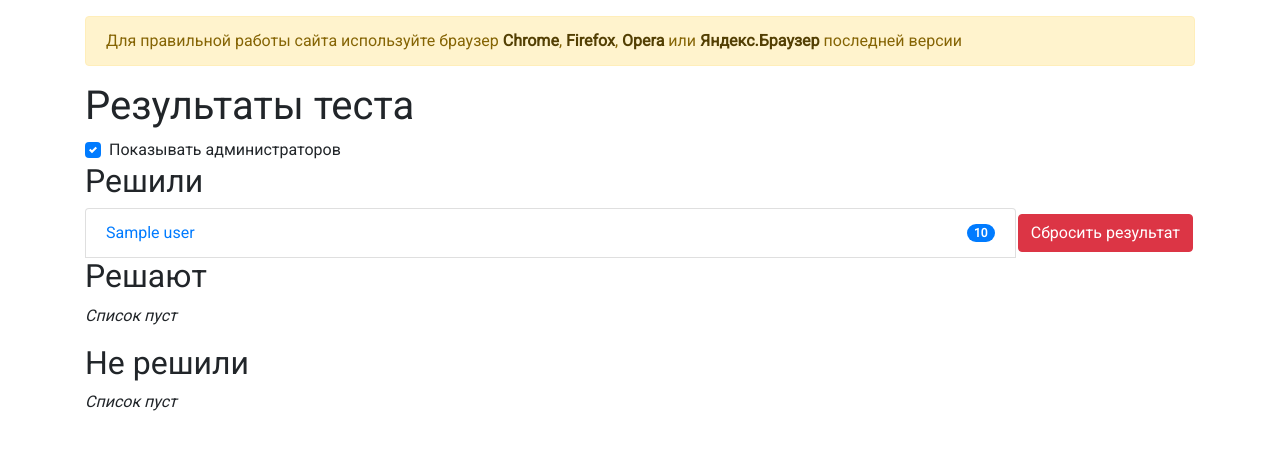
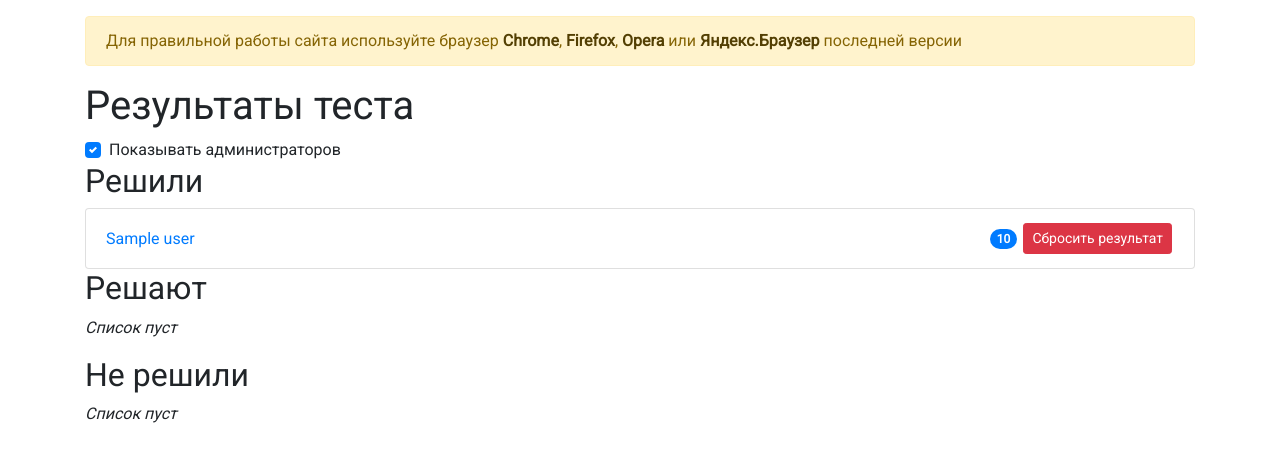
Before and after one commit to evgfilim1/upml-english-test-platform, a Python web app: template templates/admin.html in a window 1280 px wide. Shown: the part 56-518 px from the top of the page. Run offline with Jinja, Linux system fonts and the light colour scheme; the template is opened without the code that fills it: most values are stand-ins (such as "Sample title", 1, 10 or a date in 2020).

Commit message:
Fix bugs with admin panel

```diff
--- a/templates/admin.html
+++ b/templates/admin.html
@@ -9,8 +9,7 @@
     <h2>Решили</h2>
     <div class="list-group">
         {% for user in users if user.end_time %}
-            <div class="d-flex justify-content-between align-items-center">
-                <a class="w-100 list-group-item d-flex align-items-center justify-content-between {{ 'is-admin' if user.is_admin else '' }}"
+            <a class="list-group-item d-flex align-items-center justify-content-between {{ 'is-admin' if user.is_admin else '' }}"
                href="{{ url_for('result', user_id=user.id) }}">
                 <div>
                     {{ user.name }}
@@ -18,12 +17,16 @@
                         <span class="badge badge-pill badge-warning">admin</span>
                     {% endif %}
                 </div>
-                    <span class="badge badge-primary badge-pill">{{ user.points }}</span>
-                </a>
-                <a class="btn btn-danger destructive-confirm" href="{{ url_for('reset', user_id=user.id) }}">
+                <div class="d-inline">
+                    <div class="d-inline badge badge-primary badge-pill">{{ user.points }}</div>
+                    <object>
+                        <a class="btn btn-sm btn-danger destructive-confirm"
+                           href="{{ url_for('reset', user_id=user.id) }}">
                             Сбросить результат
                         </a>
+                    </object>
                 </div>
+            </a>
         {% else %}
             <p><i>Список пуст</i></p>
         {% endfor %}
```
Lines whose indentation alone changed are shown as unchanged.
